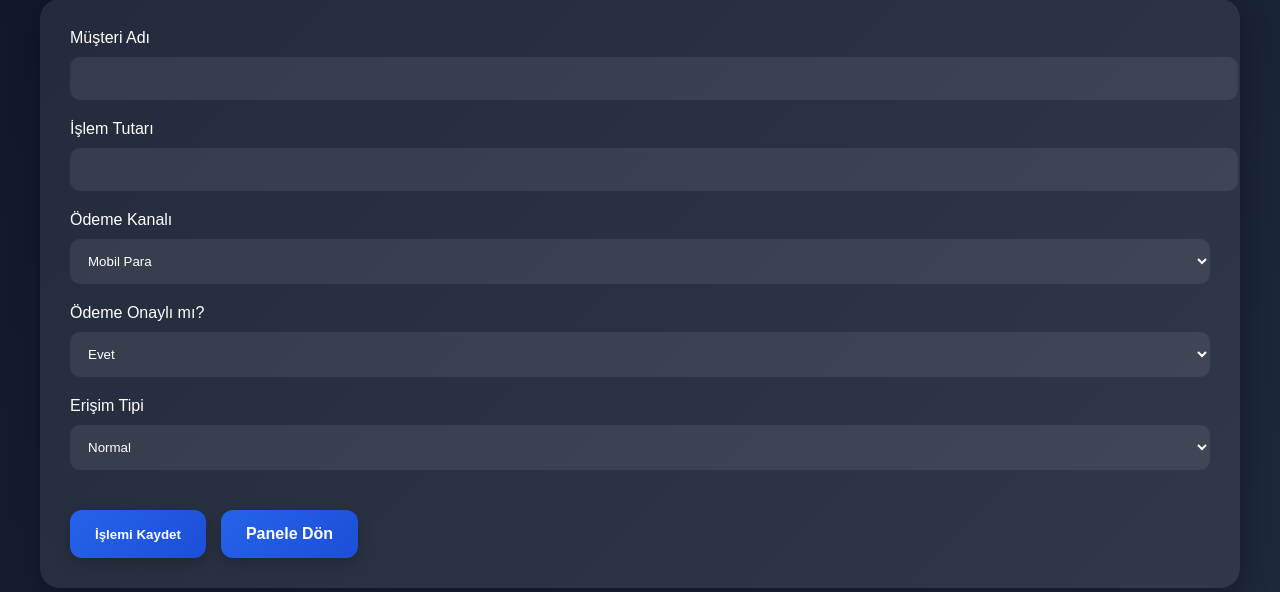
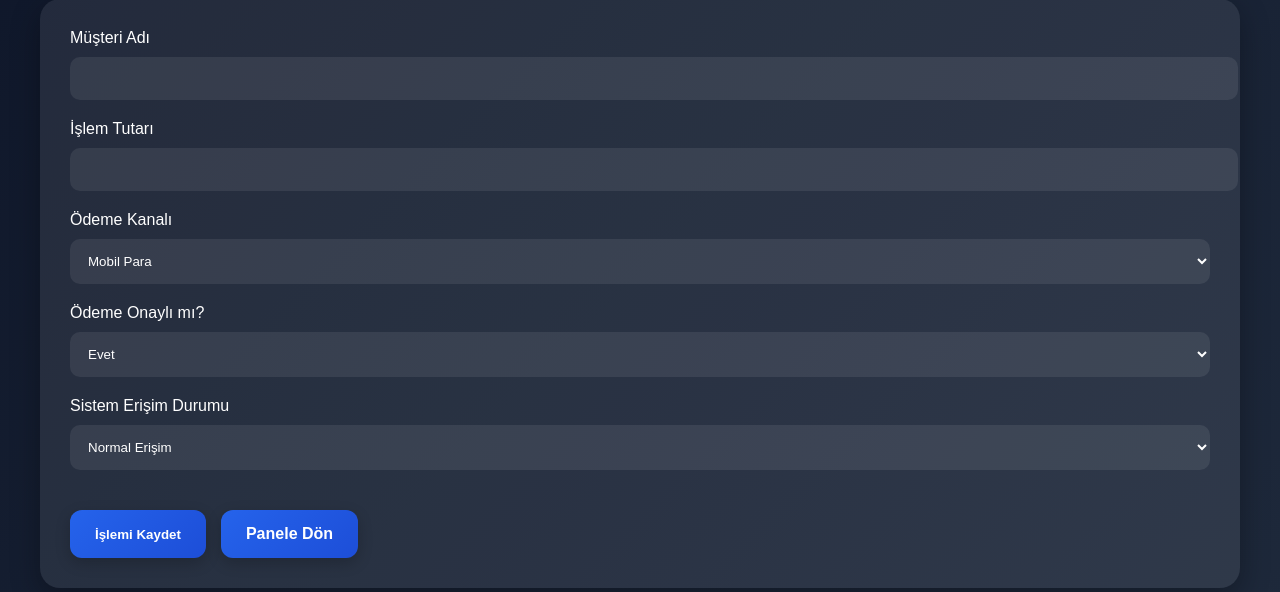
Before and after one commit to Kayaedasu/dolandiricilik-tespit-sistemi, a Flask app: page /islem-ekle in a window 1280 px wide. Shown: the part 125-717 px from the top of the page. Run offline with Flask 3, Linux system fonts and the light colour scheme; the visitor is signed in with stand-in values (Sample User, id 1).

Commit message:
Islem ekleme formu ve erisim durumu guncellendi

```diff
--- a/templates/islem_ekle.html
+++ b/templates/islem_ekle.html
@@ -1,11 +1,10 @@
 <!DOCTYPE html>
 <html lang="tr">
-<link rel="stylesheet" href="/static/style.css">
+
 <head>
     <meta charset="UTF-8">
     <title>İşlem Ekle</title>
-
-
+    <link rel="stylesheet" href="/static/style.css">
 </head>
 
 <body>
@@ -38,26 +37,19 @@
             <option value="Hayır">Hayır</option>
         </select>
 
-        <label>Erişim Tipi</label>
+        <label>Sistem Erişim Durumu</label>
         <select name="erisim_tipi" required>
-            <option value="Normal">Normal</option>
-            <option value="Şüpheli">Şüpheli</option>
-            <option value="Bypass">Bypass</option>
+            <option value="Normal">Normal Erişim</option>
+            <option value="Şüpheli">Şüpheli IP / Olağandışı Erişim</option>
+            <option value="Bypass">Yetkisiz Bypass Denemesi</option>
         </select>
 
+        <div class="alt-butonlar">
+            <button type="submit" class="buton">İşlemi Kaydet</button>
+            <a href="/panel" class="buton">Panele Dön</a>
+        </div>
 
-   <div class="alt-butonlar">
-
-    <button type="submit" class="buton">
-        İşlemi Kaydet
-    </button>
-
-    <a href="/panel" class="buton">
-        Panele Dön
-    </a>
- </form>
-
-</div>
+    </form>
 
 </div>
 
--- a/templates/panel.html
+++ b/templates/panel.html
@@ -39,9 +39,9 @@
                 <p>Engellenen İşlem</p>
             </div>
              <div class="kart" style="border-left-color:#a855f7;">
-        <h2>{{ toplam_risk }}</h2>
-        <p>Toplam Risk Skoru</p>
-    </div>
+             <h2>{{ toplam_risk }}</h2>
+             <p>Toplam Risk Skoru</p>
+            </div>
 
         </div>
 
```
Also changed, not shown: dolandiricilik.db.
